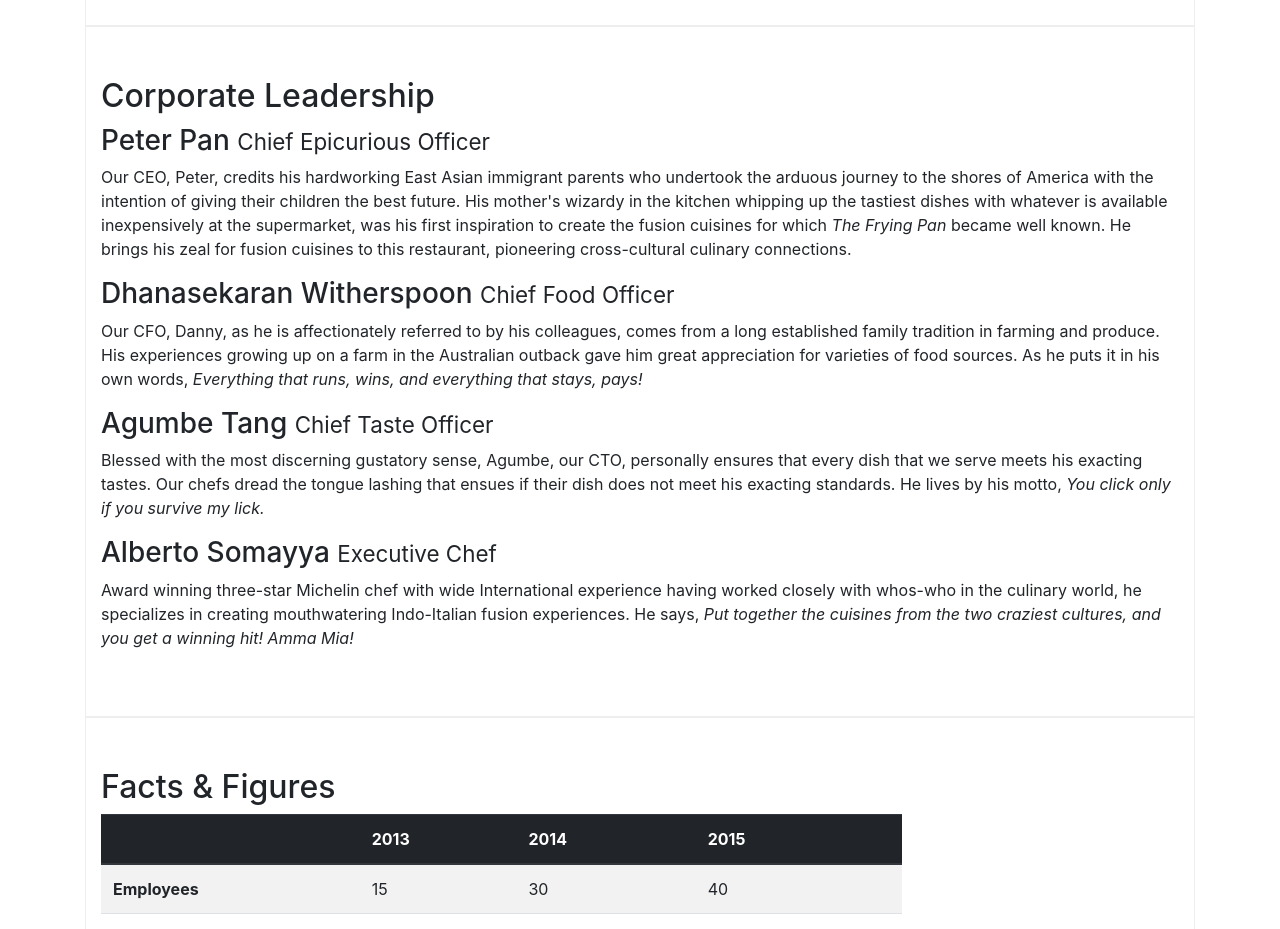
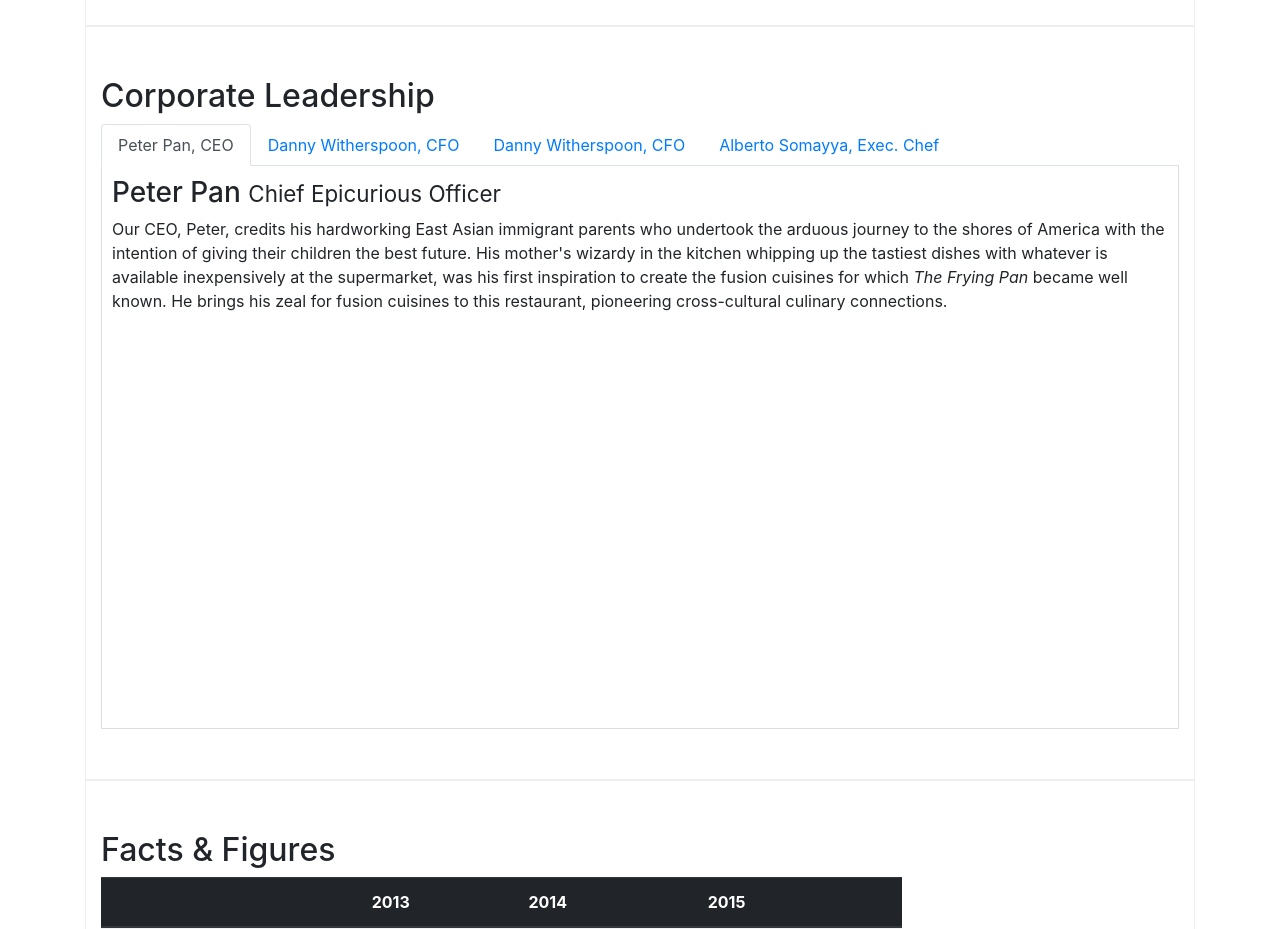
Before and after one commit to Bereket-U/conFusion, a website: page aboutus.html in a window 1280 px wide. Shown: the part 960-1889 px from the top of the page. Drawn offline with nearby package versions, Linux system fonts and the light colour scheme.

Commit message:
Aboutus/tabs/added

```diff
--- a/aboutus.html
+++ b/aboutus.html
@@ -104,31 +104,52 @@
         <div class="row row-content">
             <div class="col-12">
                 <h2>Corporate Leadership</h2>
+                <ul class="nav nav-tabs">
+                    <li class="nav-item">
+                      <a class="nav-link active" href="#peter"
+                        role="tab" data-toggle="tab">Peter Pan, CEO</a>
+                    </li>
+                    <li class="nav-item">
+                      <a class="nav-link" href="#danny" role="tab"
+                        data-toggle="tab">Danny Witherspoon, CFO</a>
+                    </li>
+                    <li class="nav-item">
+                        <a class="nav-link" href="#agumbe" role="tab"
+                          data-toggle="tab">Danny Witherspoon, CFO</a>
+                      </li>
+
+                    <li class="nav-item">
+                      <a class="nav-link" href="#alberto" role="tab"
+                        data-toggle="tab">Alberto Somayya, Exec. Chef</a>
+                    </li>
+                </ul>
+
+                <div class="tab-content">
+                    <div role="tabpanel" class="tab-pane fade show active" id="peter">
                       <h3>Peter Pan <small>Chief Epicurious Officer</small></h3>
-
-                <div class="d-none d-sm-block">
                       <p>Our CEO, Peter, credits his hardworking East Asian immigrant parents who undertook the arduous journey to the shores of America with the intention of giving their children the best future. His mother's wizardy in the kitchen whipping up the tastiest dishes with whatever is available inexpensively at the supermarket, was his first inspiration to create the fusion cuisines for which <em>The Frying Pan</em> became well known. He brings his zeal for fusion cuisines to this restaurant, pioneering cross-cultural culinary connections.</p>
                     </div>
 
+                    <div role="tabpanel" class="tab-pene fade" id="danny">
                       <h3>Dhanasekaran Witherspoon <small>Chief Food Officer</small></h3>
-
-                <div class="d-none d-sm-block">
                       <p>Our CFO, Danny, as he is affectionately referred to by his colleagues, comes from a long established family tradition in farming and produce. His experiences growing up on a farm in the Australian outback gave him great appreciation for varieties of food sources. As he puts it in his own words, <em>Everything that runs, wins, and everything that stays, pays!</em></p>
                     </div>
 
+                    <div role="tabpanel" class="tab-pene fade" id="agumbe">
                       <h3>Agumbe Tang <small>Chief Taste Officer</small></h3>
+                      <p>Blessed with the most discerning gustatory sense, Agumbe, our CTO, personally ensures that every dish that we serve meets his exacting tastes. Our chefs dread the tongue lashing that ensues if their dish does not meet his exacting standards. He lives by his motto, <em>You click only if you survive my lick.</em></p>
 
-                <div class="d-none d-sm-block">
-                <p>Blessed with the most discerning gustatory sense, Agumbe, our CTO, personally ensures that every dish that we serve meets his exacting tastes. Our chefs dread the tongue lashing that ensues if their dish does not meet his exacting standards. He lives by his motto, <em>You click only if you survive my lick.</em></p>
                     </div>
+
+                    <div role="tabpanel" class="tab-pene fade" id="alberto">
                        <h3>Alberto Somayya <small>Executive Chef</small></h3>
-
-                <div class="d-none d-sm-block">
                        <p>Award winning three-star Michelin chef with wide International experience having worked closely with whos-who in the culinary world, he specializes in creating mouthwatering Indo-Italian fusion experiences. He says, <em>Put together the cuisines from the two craziest cultures, and you get a winning hit! Amma Mia!</em></p>
+                    </div>
                 </div>
 
             </div>
        </div>
+
 
        <div class="row row-content">
             <div class="col-12 col-sm-9">
--- a/css/styles.css
+++ b/css/styles.css
@@ -2,7 +2,12 @@
     margin: 0px auto;
     padding: 0px auto;
 }
-
+.tab-content {
+    border-left: 1px solid #ddd;
+    border-right: 1px solid #ddd;
+    border-bottom: 1px solid #ddd;
+    padding: 10px;
+}
 .row-content {
     margin: 0px auto;
     padding: 50px 0px 50px 0px;
```
Also changed, not shown: index.html (+2 -2 lines). Lines whose indentation alone changed are shown as unchanged.
